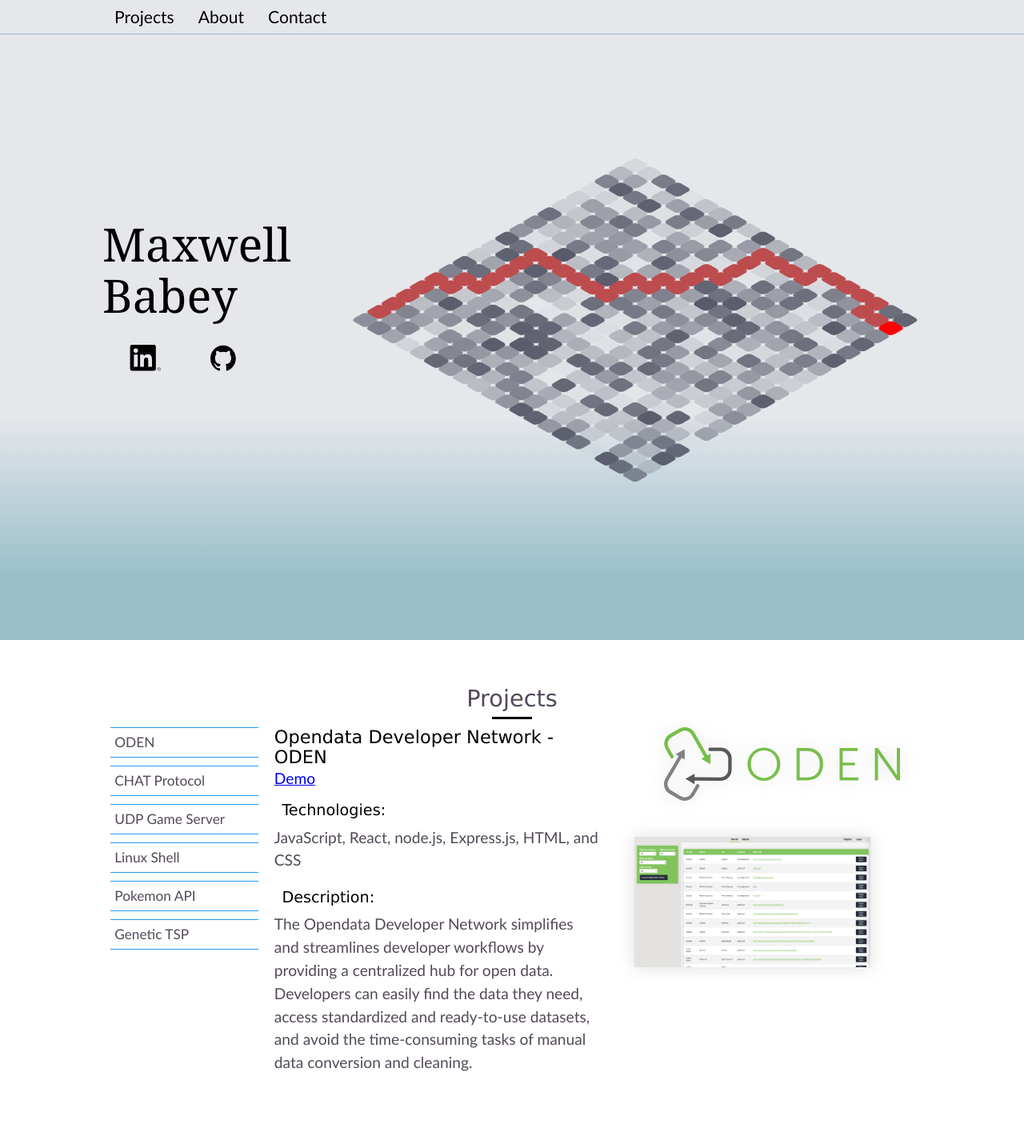
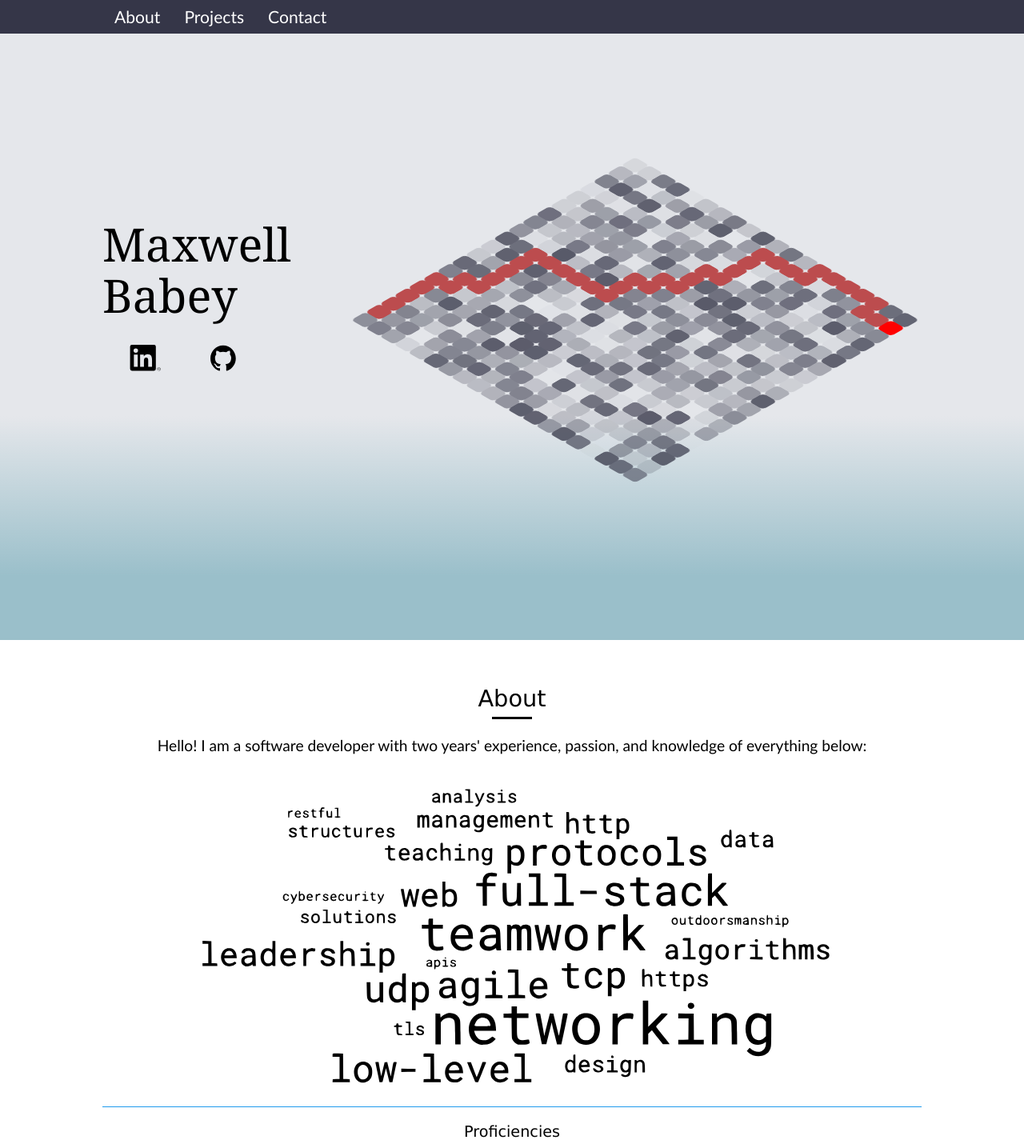
Before and after one commit to mbabey/personal-site, a React (Create React App) app in the folder front-end/: page / in a window 1280 px wide. Shown: the top 1435 px of the page at 80% size. Built offline with nearby package versions, Linux system fonts and the light colour scheme.

Commit message:
Update background colours

```diff
--- a/front-end/src/components/App.js
+++ b/front-end/src/components/App.js
@@ -16,8 +16,8 @@ function App() {
 
   const pages = {
     top: 0,
-    projects: 1,
-    about: 2,
+    about: 1,
+    projects: 2,
     contact: 3
   }
 
@@ -65,8 +65,8 @@ function App() {
     <>
       <Nav scrollTo={scrollTo} pages={pages} />
       <Top ref={topRef} />
+      <About ref={aboutRef} />
       <Projects ref={projectsRef} />
-      <About ref={aboutRef} />
       <Contact ref={contactRef} />
     </>
   )
--- a/front-end/src/components/Nav.js
+++ b/front-end/src/components/Nav.js
@@ -18,16 +18,16 @@ function Nav({ scrollTo, pages }) {
       <div className='width-wrapper'>
         <ul>
           <li
+            onClick={() => scrollTo(pages.about)} tabIndex={0}
+            onKeyDown={(e) => handleEnterReturnKeypress(e, () => scrollTo(pages.about))}
+          >
+            About
+          </li>
+          <li
             onClick={() => scrollTo(pages.projects)} tabIndex={0}
             onKeyDown={(e) => handleEnterReturnKeypress(e, () => scrollTo(pages.projects))}
           >
             Projects
-          </li>
-          <li
-            onClick={() => scrollTo(pages.about)} tabIndex={0}
-            onKeyDown={(e) => handleEnterReturnKeypress(e, () => scrollTo(pages.about))}
-          >
-            About
           </li>
           <li
             onClick={() => scrollTo(pages.contact)} tabIndex={0}
--- a/front-end/src/styles/about.css
+++ b/front-end/src/styles/about.css
@@ -1,5 +1,4 @@
 #about {
-  background: var(--col-grey-lt);
   min-height: 100vh;
 }
 
--- a/front-end/src/styles/nav.css
+++ b/front-end/src/styles/nav.css
@@ -6,9 +6,8 @@
   top: 0;
   right: 0;
   width: 100%;
-  background-color: var(--col-grey-lt);
-  animation: 1s ease fadeInLate;
-  border-bottom: 1px solid var(--col-blue-lt);
+  background-color: var(--col-blue-drk);
+  animation: 2s ease fadeInLate;
 }
 
 #nav ul {
@@ -24,18 +23,24 @@
   position: relative;
   font-size: 1.1em;
   font-weight: 500;
+  color: #fff;
+  transition: width 0.5s cubic-bezier(0.10, 0.20, 0.30, 1);
 }
 
 #nav li::after {
   content: '';
   position: absolute;
-  bottom: 0;
+  bottom: 1px;
   left: 50%;
   transform: translatex(-50%);
   height: 3px;
   width: 0;
-  background-color: var(--col-grey-drk);
+  background-color: var(--col-grn-brt);
   transition: width 0.5s cubic-bezier(0.10, 0.20, 0.30, 1);
+}
+
+#nav li:hover {
+  color: var(--col-grn-brt);
 }
 
 #nav li:hover::after{
--- a/front-end/src/styles/projects.css
+++ b/front-end/src/styles/projects.css
@@ -1,6 +1,8 @@
 #projects {
   min-height: 100vh;
+  background-color: var(--col-grn-lt);
   color: var(--col-grey-drk);
+  border-top: 3px solid var(--col-blue-brt);
   border-bottom: 3px solid var(--col-blue-brt);
 }
 
```
